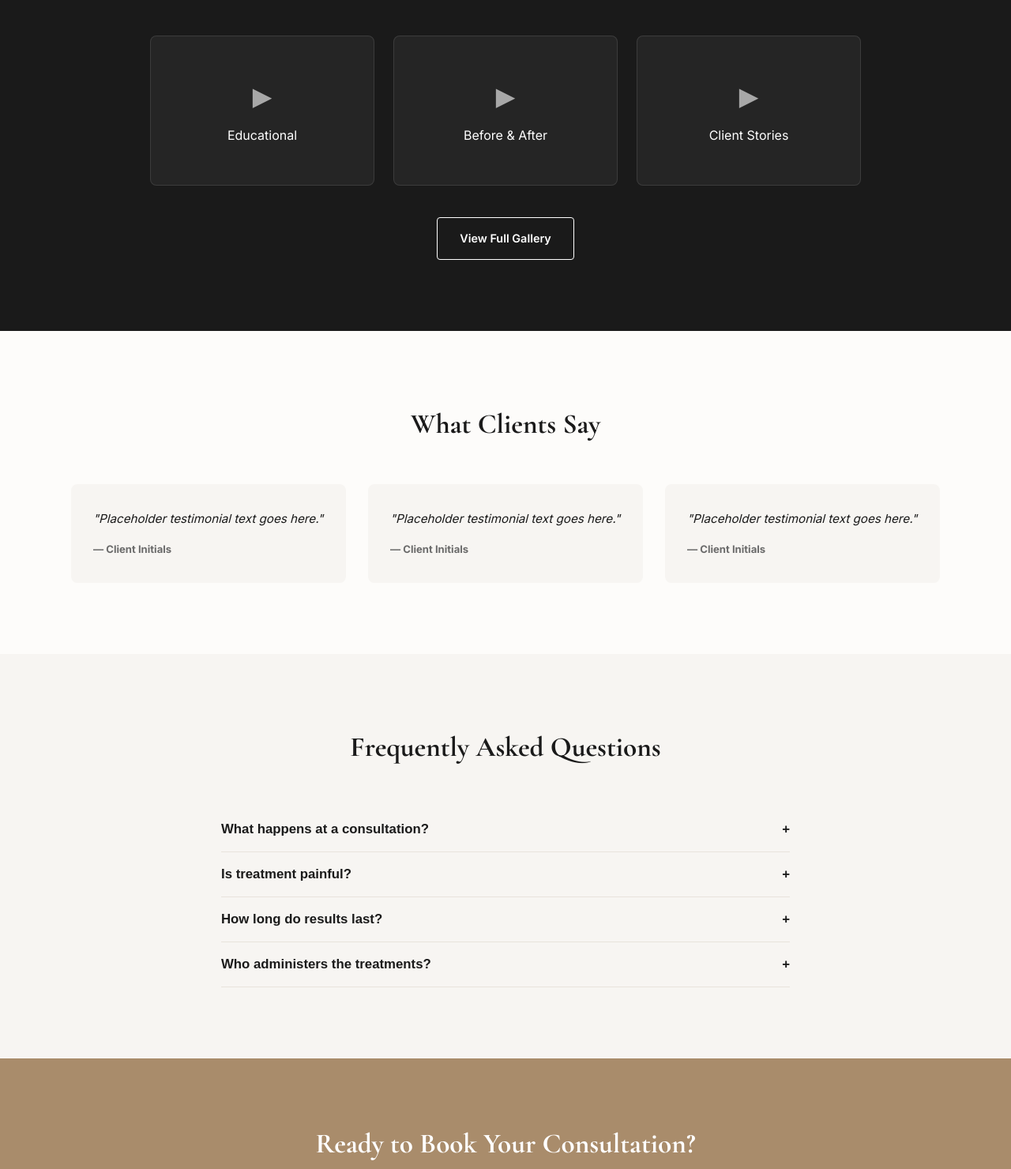
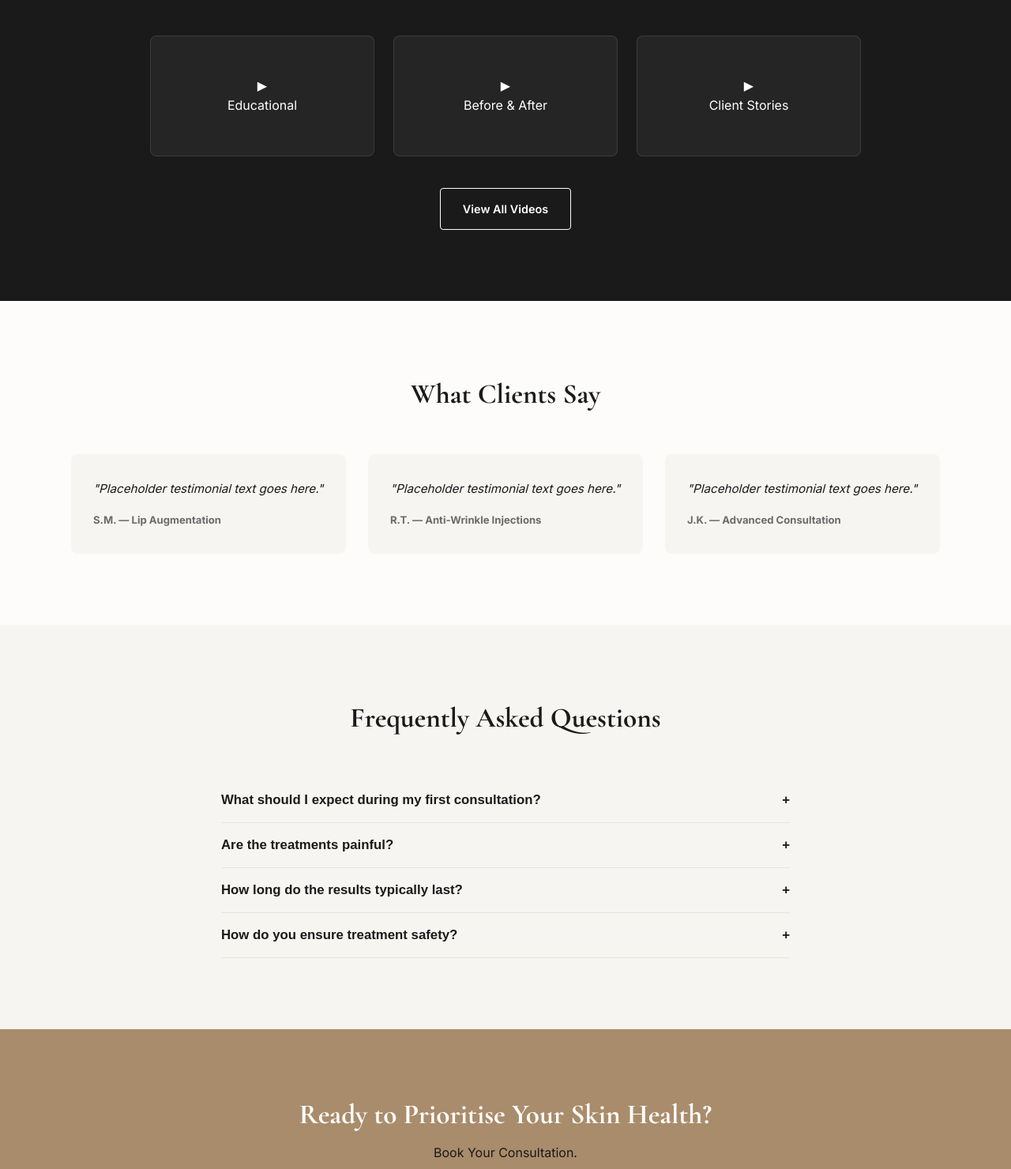
Before and after one commit to miikemarf9/Novus-Aestetics, a plain HTML site: page index.html in a window 1280 px wide. Shown: the part 2493-3973 px from the top of the page at 79% size. Drawn offline with nearby package versions, Linux system fonts and the light colour scheme.

Commit message:
Update video labels and consultation prompts

```diff
--- a/index.html
+++ b/index.html
@@ -182,20 +182,26 @@
             </div>
             <div class="video-teaser-grid">
                 <div class="video-teaser-card">
-                    <div class="video-placeholder">▶</div>
-                    <p>Educational</p>
+                    <div class="video-thumb">
+                        <span class="play-icon">▶</span>
+                    </div>
+                    <p class="video-label">Educational</p>
                 </div>
                 <div class="video-teaser-card">
-                    <div class="video-placeholder">▶</div>
-                    <p>Before & After</p>
+                    <div class="video-thumb">
+                        <span class="play-icon">▶</span>
+                    </div>
+                    <p class="video-label">Before & After</p>
                 </div>
                 <div class="video-teaser-card">
-                    <div class="video-placeholder">▶</div>
-                    <p>Client Stories</p>
+                    <div class="video-thumb">
+                        <span class="play-icon">▶</span>
+                    </div>
+                    <p class="video-label">Client Stories</p>
                 </div>
             </div>
             <div class="teaser-cta">
-                <a href="video.html" class="btn-ghost-dark">View Full Gallery</a>
+                <a href="video.html" class="btn-ghost-dark">View All Videos</a>
             </div>
         </section>
 
@@ -209,15 +215,15 @@
             <div class="testimonials-grid">
                 <div class="testimonial-card">
                     <p class="quote">"Placeholder testimonial text goes here."</p>
-                    <p class="client-name">— Client Initials</p>
+                    <p class="client-name">S.M. — Lip Augmentation</p>
                 </div>
                 <div class="testimonial-card">
                     <p class="quote">"Placeholder testimonial text goes here."</p>
-                    <p class="client-name">— Client Initials</p>
+                    <p class="client-name">R.T. — Anti-Wrinkle Injections</p>
                 </div>
                 <div class="testimonial-card">
                     <p class="quote">"Placeholder testimonial text goes here."</p>
-                    <p class="client-name">— Client Initials</p>
+                    <p class="client-name">J.K. — Advanced Consultation</p>
                 </div>
             </div>
         </section>
@@ -231,27 +237,27 @@
             </div>
             <div class="faq-accordion">
                 <div class="faq-item">
-                    <button class="faq-toggle" aria-expanded="false">What happens at a consultation? <span>+</span></button>
+                    <button class="faq-toggle" aria-expanded="false">What should I expect during my first consultation? <span>+</span></button>
                     <div class="faq-content">
                         <p>Every treatment begins with a thorough, no-obligation consultation to discuss your goals, medical history, and suitability for treatment.</p>
                     </div>
                 </div>
                 <div class="faq-item">
-                    <button class="faq-toggle" aria-expanded="false">Is treatment painful? <span>+</span></button>
+                    <button class="faq-toggle" aria-expanded="false">Are the treatments painful? <span>+</span></button>
                     <div class="faq-content">
                         <p>Most clients experience minimal discomfort. Fine needles and, where appropriate, numbing techniques are used to ensure your comfort throughout.</p>
                     </div>
                 </div>
                 <div class="faq-item">
-                    <button class="faq-toggle" aria-expanded="false">How long do results last? <span>+</span></button>
+                    <button class="faq-toggle" aria-expanded="false">How long do the results typically last? <span>+</span></button>
                     <div class="faq-content">
                         <p>This varies by treatment and individual. Your practitioner will talk you through expected timelines during your consultation.</p>
                     </div>
                 </div>
                 <div class="faq-item">
-                    <button class="faq-toggle" aria-expanded="false">Who administers the treatments? <span>+</span></button>
+                    <button class="faq-toggle" aria-expanded="false">How do you ensure treatment safety? <span>+</span></button>
                     <div class="faq-content">
-                        <p>All treatments are administered directly by Alana, who is currently completing her Level 7 qualification at the Harley Academy.</p>
+                        <p>Every treatment is administered directly by Alana, who is currently completing her Level 7 qualification at the Harley Academy, within a clinical, safety-first environment using medical-grade products throughout.</p>
                     </div>
                 </div>
             </div>
@@ -261,7 +267,8 @@
         <!-- 8. FINAL CTA BAND -->
         <!-- ============================= -->
         <section class="final-cta" aria-label="Book Consultation Call to Action">
-            <h2>Ready to Book Your Consultation?</h2>
+            <h2>Ready to Prioritise Your Skin Health?</h2>
+            <p class="final-cta-sub">Book Your Consultation.</p>
             <a href="book.html" class="btn-primary-lg">Book Now</a>
         </section>
 
```
